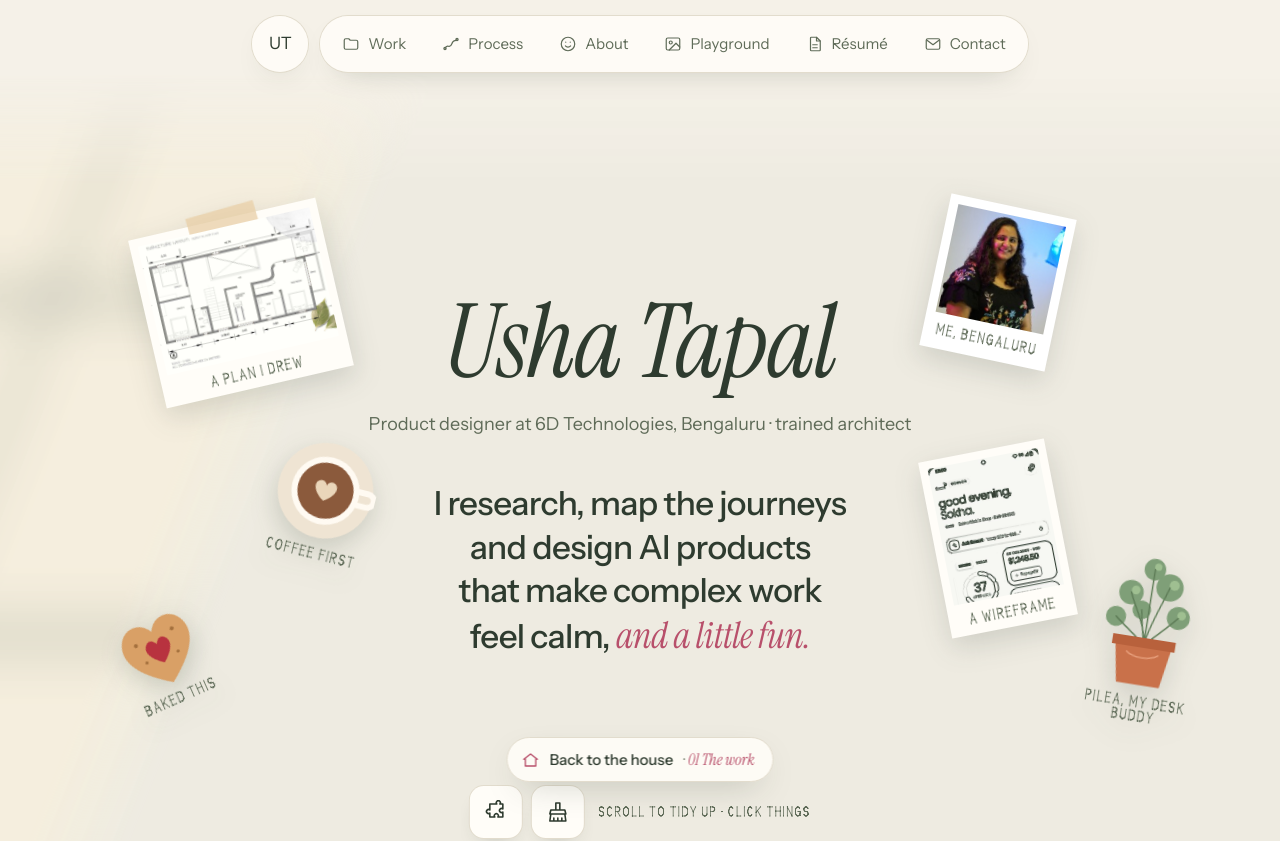
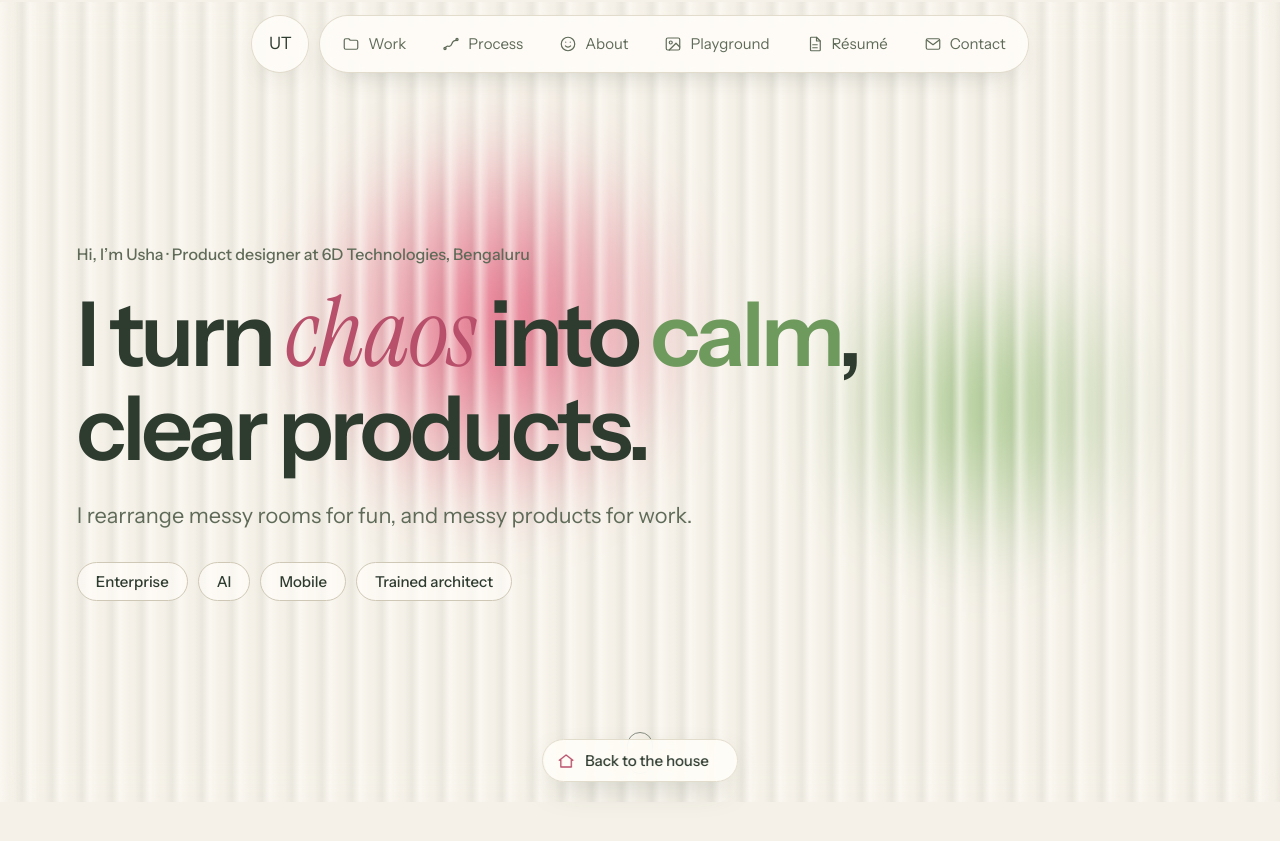
Before and after one commit to UshaTapal-L/UshaTapal-L.github.io, a plain HTML site: page v14.html in a window 1280 px wide. Shown: the top 841 px of the page. Drawn offline with Linux system fonts and the light colour scheme.

Commit message:
v14: same ribbed glass hero as v4
Co-Authored-By: Claude Opus 5.5 <noreply@anthropic.com>
Claude-Session: https://claude.ai/code/session_01GUymvVu59LT6427H12zdcx

```diff
--- a/v14.html
+++ b/v14.html
@@ -21,6 +21,7 @@
   <link rel="stylesheet" href="assets/css/v2-creative.css">
   <link rel="stylesheet" href="assets/css/v2-house.css">
   <link rel="stylesheet" href="assets/css/v14.css">
+  <link rel="stylesheet" href="assets/css/v4-hero.css">
 </head>
 <body class="lt" data-fx-doorway>
   <a class="lt-skip" href="#main">Skip to content</a>
@@ -38,32 +39,17 @@
   </header>
 
   <main id="main">
-    <!-- HERO: a desk you can rearrange -->
-    <section class="lt-desk" id="top" aria-labelledby="hi-h">
-      <div class="lt-desk__mid">
-        <h1 id="hi-h" class="lt-name">Usha Tapal</h1>
-        <p class="lt-role">Product designer at 6D Technologies, Bengaluru · trained architect</p>
-        <p class="lt-say">I research, map the journeys and design AI products that make complex work feel calm, <em>and a little fun.</em></p>
+    <!-- HERO: ribbed glass; colour follows the cursor (chaos to calm) -->
+    <section class="rg" id="top" aria-labelledby="hi-h" data-glow>
+      <div class="rg-stage" aria-hidden="true"><span class="rg-dot rg-d1"></span><span class="rg-dot rg-d2"></span></div>
+      <div class="rg-glass" aria-hidden="true"></div>
+      <div class="rg-copy">
+        <p class="rg-who">Hi, I’m Usha · Product designer at 6D Technologies, Bengaluru</p>
+        <h1 id="hi-h">I turn <em>chaos</em> into <span class="rg-calm">calm</span>, clear products.</h1>
+        <p class="rg-lede">I rearrange messy rooms for fun, and messy products for work.</p>
+        <ul class="rg-chips"><li>Enterprise</li><li>AI</li><li>Mobile</li><li>Trained architect</li></ul>
       </div>
-      <div class="lt-sun" aria-hidden="true"><span class="lt-sun__shade"></span><span class="lt-sun__win"></span></div>
-      <div class="lt-objs" data-desk>
-        <figure class="ob ob--sheet" data-o="plan" style="--x:8%;--y:6%;--r:-13deg" data-cx="2" data-cy="2"><span class="ob-swap"><img src="images/work/arch/first-floor-plan.jpg" alt="A first floor plan I drew" width="1600" height="1200" draggable="false"><img class="alt" src="images/work/riu-dashboard.jpg" alt="" width="1100" height="687" draggable="false"></span><figcaption data-say="a plan I drew|a screen I designed">a plan I drew</figcaption></figure>
-        <figure class="ob ob--ill ob--cup" data-o="cup" style="--x:19%;--y:40%;--r:14deg" data-cx="4" data-cy="40"><svg viewBox="0 0 120 150" aria-hidden="true"><g class="steam" fill="none" stroke="#b7aa98" stroke-width="3" stroke-linecap="round"><path d="M48 26c-6-8 6-12 0-20"/><path d="M62 24c-6-8 6-12 0-20"/><path d="M76 26c-6-8 6-12 0-20"/></g><g transform="translate(0 30)"><circle cx="60" cy="60" r="56" fill="#efe4d3"/><circle cx="60" cy="60" r="40" fill="#fffaf2"/><circle cx="60" cy="60" r="33" fill="#8b5a3c"/><path d="M60 72c-14-9-16-20-8-23 4-1 7 1 8 5 1-4 4-6 8-5 8 3 6 14-8 23z" fill="#ead6ba"/><path d="M98 52h12a8 8 0 0 1 0 16H98" fill="none" stroke="#fffaf2" stroke-width="7"/></g></svg><figcaption data-say="coffee first|ahh, better">coffee first</figcaption></figure>
-        <figure class="ob ob--ill ob--cookie" data-o="cookie" style="--x:6%;--y:74%;--r:-24deg" data-cx="5" data-cy="72"><svg viewBox="0 0 100 92" aria-hidden="true"><defs><mask id="bite" maskUnits="userSpaceOnUse"><rect width="100" height="92" fill="#fff"/><g class="bites" fill="#000"><circle class="b1" cx="90" cy="30" r="12"/><circle class="b2" cx="14" cy="34" r="12"/><circle class="b3" cx="50" cy="86" r="14"/></g></mask></defs><g mask="url(#bite)"><path d="M50 88C10 60 2 38 12 20 22 4 42 6 50 22 58 6 78 4 88 20c10 18 2 40-38 68z" fill="#d9a066"/><path d="M50 62C34 50 32 40 38 34c4-4 9-2 12 4 3-6 8-8 12-4 6 6 4 16-12 28z" fill="#b8323f"/><g fill="#a4703d"><circle cx="26" cy="30" r="2.5"/><circle cx="74" cy="28" r="2.5"/><circle cx="70" cy="56" r="2"/><circle cx="30" cy="54" r="2"/></g></g></svg><figcaption data-say="baked this|oops, a bite|one more|all gone. baking more!">baked this</figcaption></figure>
-        <figure class="ob ob--polaroid" data-o="flip" style="--x:75%;--y:4%;--r:12deg" data-cx="84" data-cy="2"><span class="ob-card"><span class="ob-front"><img src="images/avatar.jpg" alt="Usha" width="165" height="165" draggable="false"><span class="ob-cap">me, Bengaluru</span></span><span class="ob-back">I bake when I’m stressed. It works every time.</span></span></figure>
-        <figure class="ob ob--home ob--wire" data-o="swap" style="--x:75%;--y:46%;--r:-11deg" data-cx="79" data-cy="38"><span class="ob-swap"><img src="images/work/sketch/smart-top.jpg" alt="A wireframe sketch of the Smart Dealer home screen" width="420" height="520" draggable="false"><img class="alt" src="images/work/smart-top.jpg" alt="" width="420" height="520" draggable="false"></span><figcaption data-say="a wireframe|the shipped screen">a wireframe</figcaption></figure>
-        <figure class="ob ob--plant" data-o="plant" style="--x:88%;--y:64%;--r:9deg" data-cx="86" data-cy="68"><svg viewBox="0 0 160 190" aria-hidden="true">
-          <g fill="#7f9f78"><circle cx="52" cy="58" r="17"/><circle cx="104" cy="44" r="19"/><circle cx="80" cy="22" r="15"/><circle cx="36" cy="94" r="14"/><circle cx="122" cy="84" r="16"/><circle cx="70" cy="80" r="13"/></g>
-          <g class="new" fill="#9fbf91"><circle class="l1" cx="138" cy="52" r="12"/><circle class="l2" cx="22" cy="62" r="11"/><circle class="l3" cx="100" cy="100" r="10"/></g>
-          <g fill="#9fbf91"><circle cx="58" cy="54" r="6"/><circle cx="110" cy="40" r="7"/><circle cx="84" cy="18" r="5"/><circle cx="126" cy="80" r="6"/></g>
-          <g fill="none" stroke="#5f7d58" stroke-width="2" stroke-linecap="round"><path d="M80 128C78 100 60 78 52 58M80 128c4-30 18-62 24-84M80 128c0-40 0-80 0-106M80 128C66 116 48 104 36 94M80 128c14-14 30-30 42-44M80 128c-4-18-8-34-10-48"/></g>
-          <path d="M40 124h80l-10 60H50z" fill="#c9714a"/><path d="M36 118h88v14H36z" fill="#b8613c"/><path d="M58 140c10 8 34 8 44 0" fill="none" stroke="#e9a27f" stroke-width="2" stroke-linecap="round"/></svg><figcaption data-say="pilea, my desk buddy|a new leaf!|growing well|thriving">pilea, my desk buddy</figcaption></figure>
-      </div>
-      <div class="lt-tools">
-        <button type="button" class="lt-tool" data-scatter aria-label="Scatter the desk" title="Scatter"><svg viewBox="0 0 24 24" aria-hidden="true"><path d="M9 4h4a2 2 0 1 1 3 0h3v5a2 2 0 1 0 0 3v5h-5a2 2 0 1 0-3 0H6v-4a2 2 0 1 1 0-3V4z"/></svg></button>
-        <button type="button" class="lt-tool" data-tidy aria-label="Tidy up the desk" title="Tidy up"><svg viewBox="0 0 24 24" aria-hidden="true"><path d="M10 3h4v7h-4zM5 10h14l1 4H4zM5 14l-1 7h16l-1-7M8 21v-3M12 21v-3M16 21v-3"/></svg></button>
-        <span class="lt-tools__hint" data-hint>Scroll to tidy up · click things</span>
-      </div>
+      <a class="rg-down" href="#house" aria-label="Scroll to the house"><span></span></a>
     </section>
 
     <!-- HOUSE: a section through a house I designed; each room is a part of the portfolio -->
@@ -319,5 +305,6 @@
   <script src="assets/js/v2-light.js"></script>
   <script src="assets/js/v2-creative.js"></script>
   <script src="assets/js/v14.js"></script>
+  <script src="assets/js/v4-hero.js"></script>
 </body>
 </html>
```
